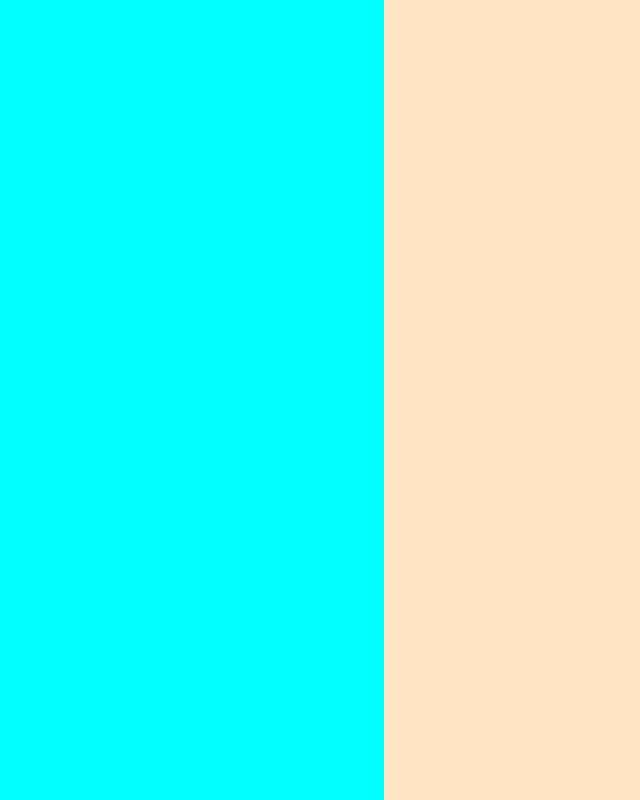
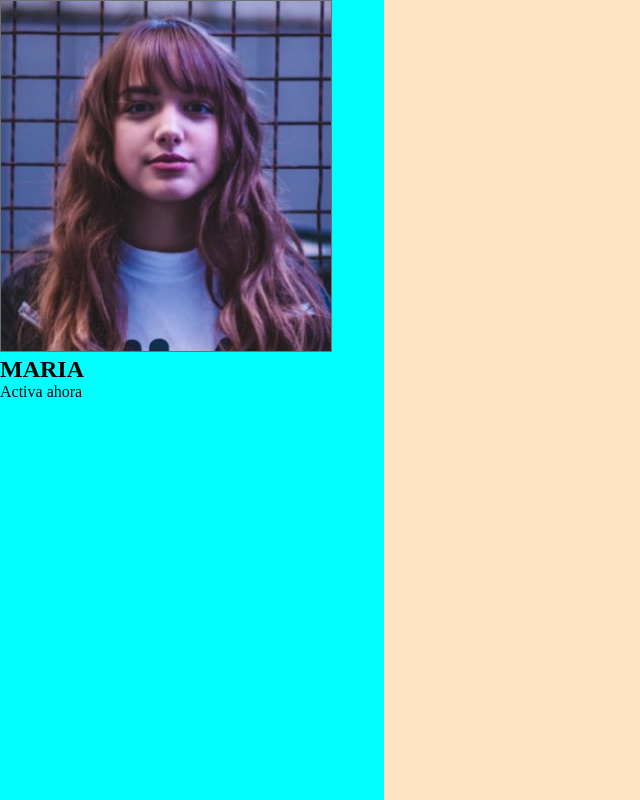
Before and after one commit to willicar27/sistema_mensajeria, a plain HTML site: page index.html in a window 1280 px wide. Shown: the whole page, without its empty margins (0-640 px from the left). Drawn offline with Linux system fonts and the light colour scheme.

Commit message:
cargando las imagenes y estructura del usuario

```diff
--- a/assets/css/style.css
+++ b/assets/css/style.css
@@ -1,8 +1,11 @@
+/*NORMALIZACION*/
 * {
   margin: 0;
   padding: 0;
+  box-sizing: border-box;
+  list-style: none;
 }
-
+/*body*/
 .container {
   display: flex;
 
@@ -16,8 +19,7 @@ height: 100vh;
   background-color: bisque;
 }
 
-aside   {
-
+aside {
   width: 30vw;
   height: 100vh;
   background-color: aqua;
--- a/index.html
+++ b/index.html
@@ -16,8 +16,20 @@
   <body>
     <div class="container">
       <aside>
-        <div class="content"></div>
+        <div class="content">
+          <div>
+            <div>
+              <div><img src="/sistema_mensajeria/assets/img/maria.jpg"</div>
+              <div>
+                <h2>MARIA</h2>
+                <p>Activa ahora</p>
+              </div>
+            </div>
+            <div></div>
+          </div>
+        </div>
       </aside>
+
 
       <main></main>
     </div>
```
Also changed, not shown: assets/img/Screen Shot 2018-11-28 at 15.27.14.jpg (added), assets/img/Screen Shot 2018-11-28 at 15.28.04.jpg (added), assets/img/Screen Shot 2018-11-28 at 15.28.30.jpg (added), assets/img/Screen Shot 2018-11-28 at 15.30.34.jpg (added), assets/img/Screen Shot 2018-11-28 at 15.30.54.jpg (added), assets/img/Screen Shot 2018-11-28 at 15.31.09.jpg (added), assets/img/Screen Shot 2018-11-28 at 15.32.16.jpg (added), assets/img/Screen Shot 2018-11-28 at 15.32.44.jpg (added), assets/img/hand.png (added), assets/img/maria.jpg (added). Lines whose indentation alone changed are shown as unchanged.
